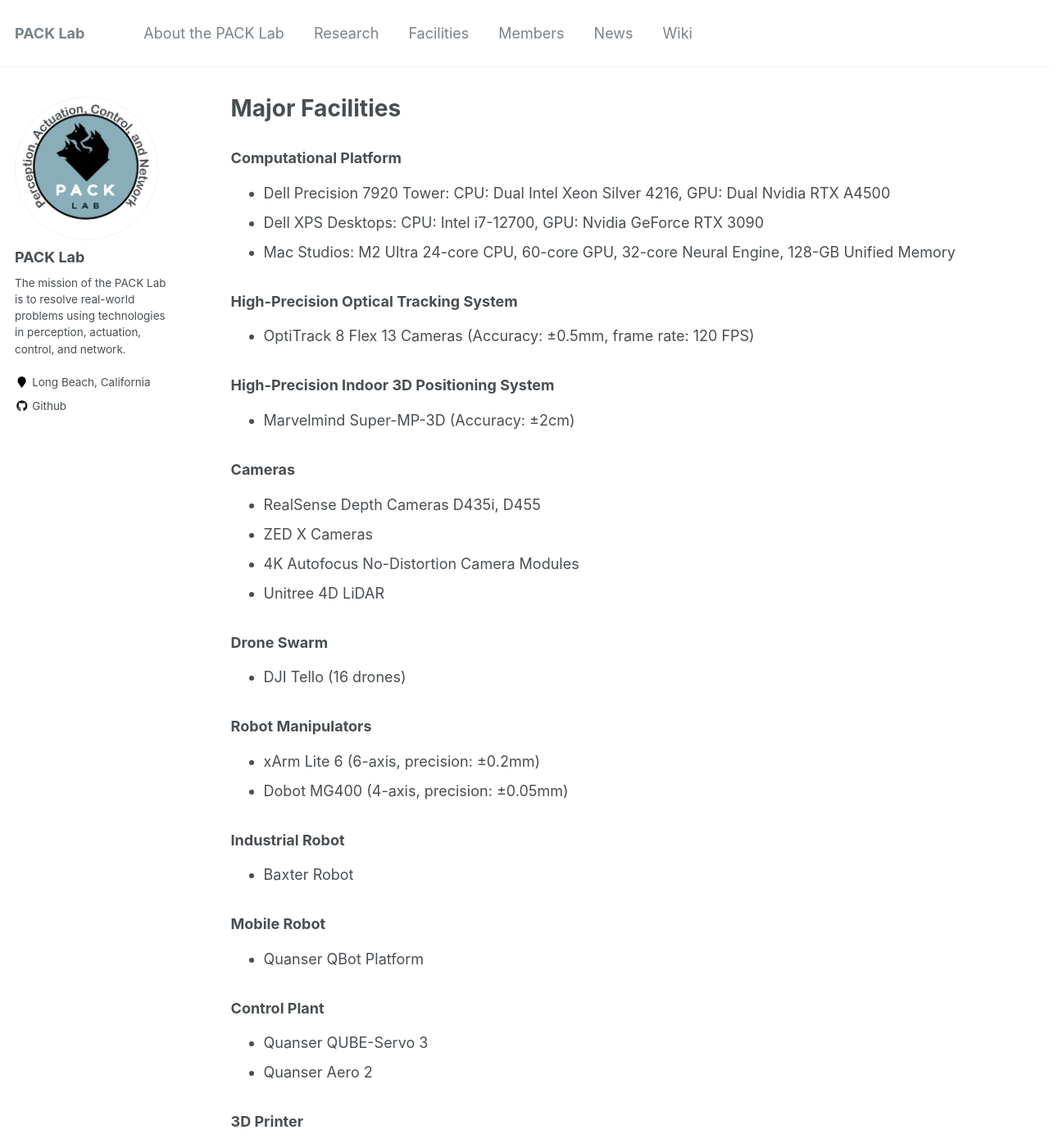
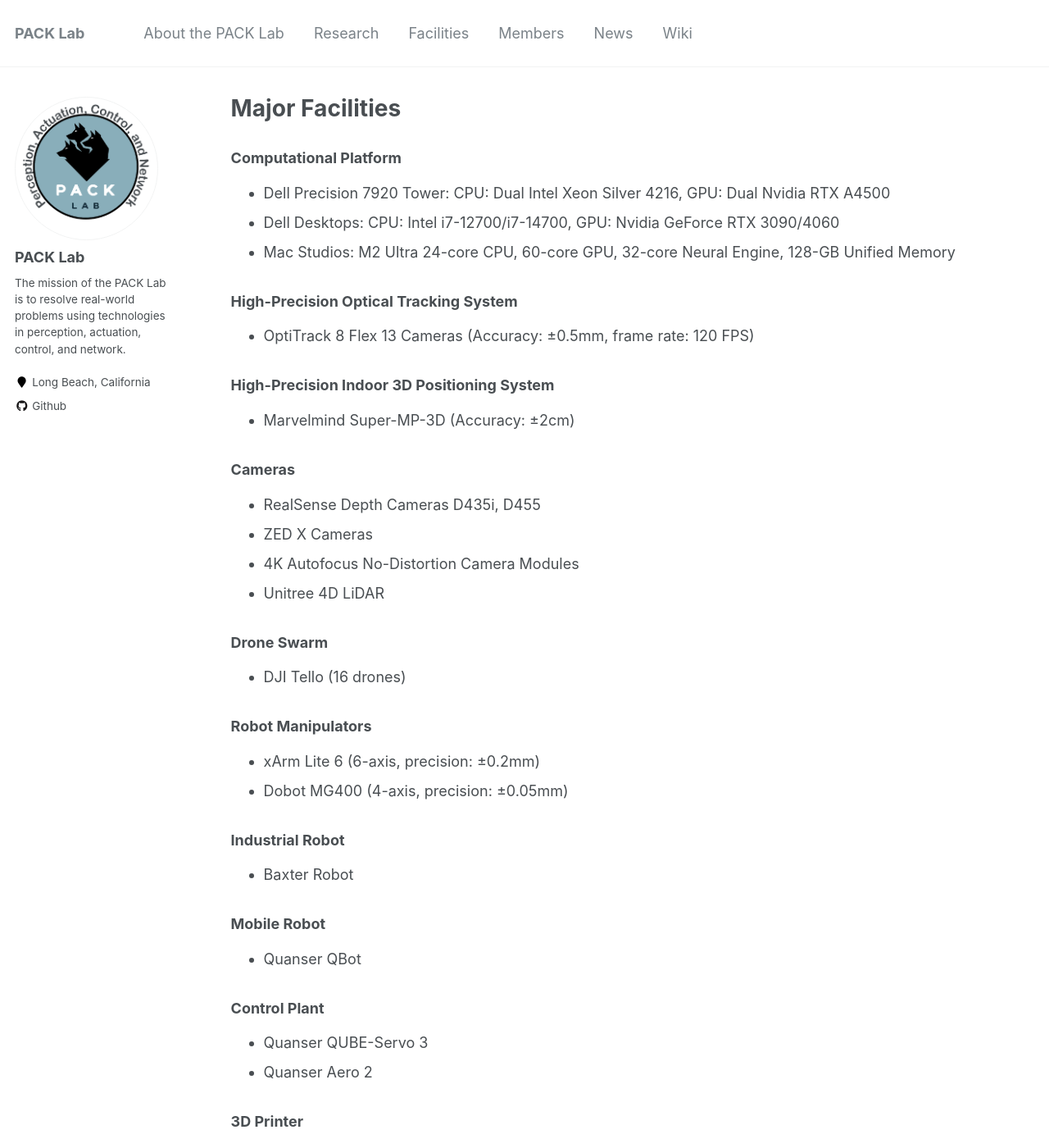
Before and after one commit to pack-lab/pack-lab.github.io, a Jekyll site: the page built from _pages/facilities.md, in a window 1280 px wide and 1400 px high. Shown: the whole window at 82% size. Built offline with Jekyll 4.4.1, drawn with Linux system fonts in a browser that asks for light colours.

Commit message:
Update facilities.md

```diff
--- a/_pages/facilities.md
+++ b/_pages/facilities.md
@@ -7,7 +7,7 @@
 
 ### Computational Platform
 * Dell Precision 7920 Tower: CPU: Dual Intel Xeon Silver 4216, GPU: Dual Nvidia RTX A4500
-* Dell XPS Desktops: CPU: Intel i7-12700, GPU: Nvidia GeForce RTX 3090
+* Dell Desktops: CPU: Intel i7-12700/i7-14700, GPU: Nvidia GeForce RTX 3090/4060
 * Mac Studios: M2 Ultra 24-core CPU, 60-core GPU, 32-core Neural Engine, 128-GB Unified Memory
 
 ### High-Precision Optical Tracking System
@@ -33,7 +33,7 @@
 * Baxter Robot
 
 ### Mobile Robot
-* Quanser QBot Platform
+* Quanser QBot
 
 ### Control Plant
 * Quanser QUBE-Servo 3
```
